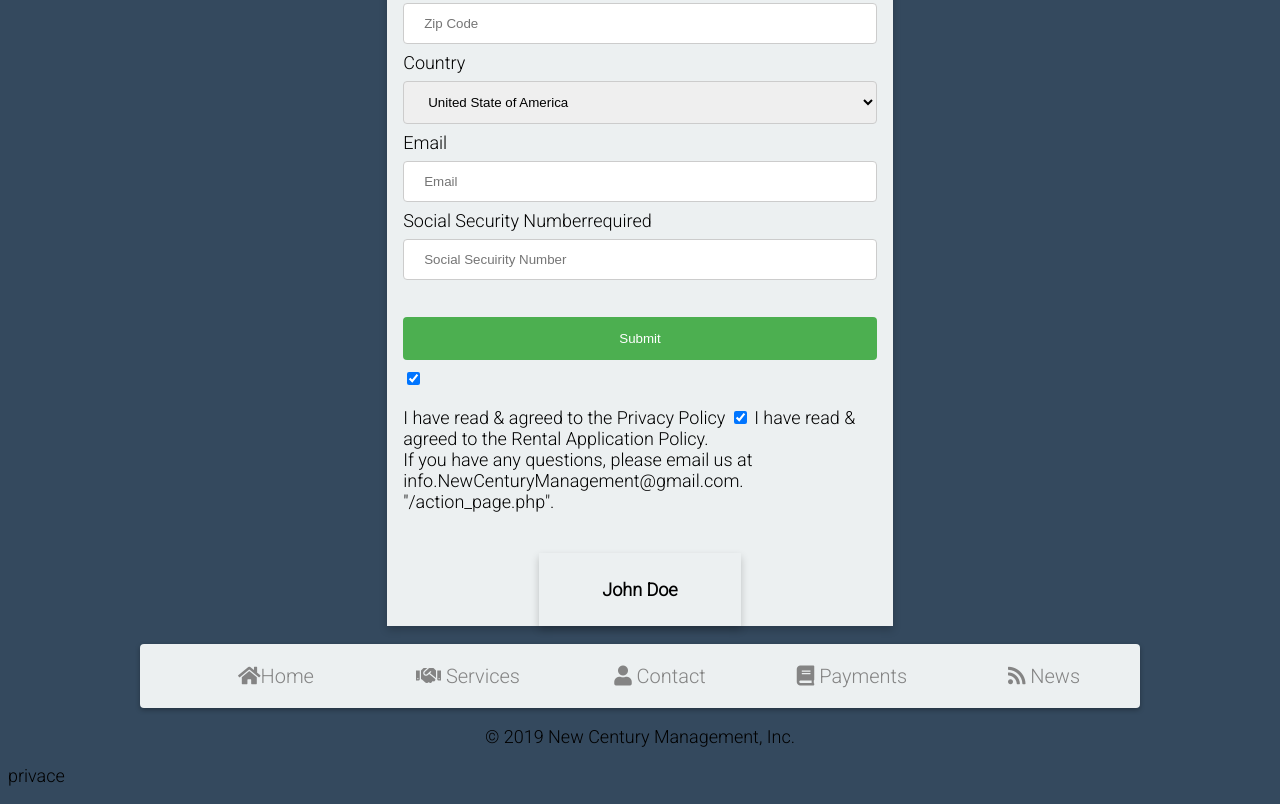
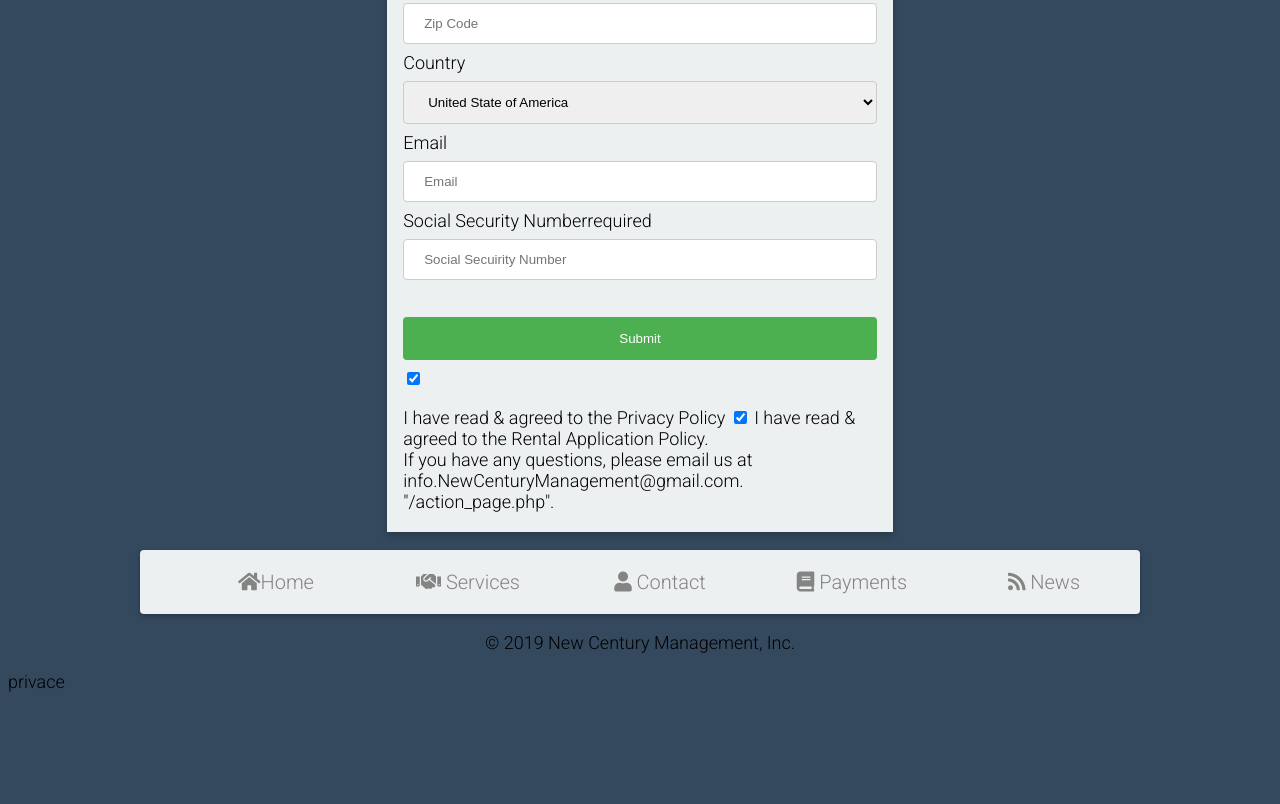
Before and after one commit to midnightsun183/New-Century-Management, a plain HTML site: page application.html in a window 1280 px wide. Shown: the part 516-1320 px from the top of the page. After the commit the page ends 1226 px from the top, so only its background shows below. Drawn offline with Linux system fonts and the light colour scheme.

Commit message:
Update application.html

```diff
--- a/application.html
+++ b/application.html
@@ -61,6 +61,10 @@
 	     If you have any questions, please email us at info.NewCenturyManagement@gmail.com.
 		  "/action_page.php".</p>
 </form>
+</center>
+
+
+
 <!------------------------------------------------------------------
 
 <form id="signUpForm">
@@ -92,20 +96,7 @@ okButton.addEventListener('click', function (event) {
 	-------------------------->
 
 
-  </div>
-</div>
-<br>
 
-
-<div class="gray-card">
-
-  <div class="container">
-    <h4><b>John Doe</b></h4>
-
-
-  </div>
-</div>
-	</center>
 
 
 <!-- Navigation Bar-->
```
